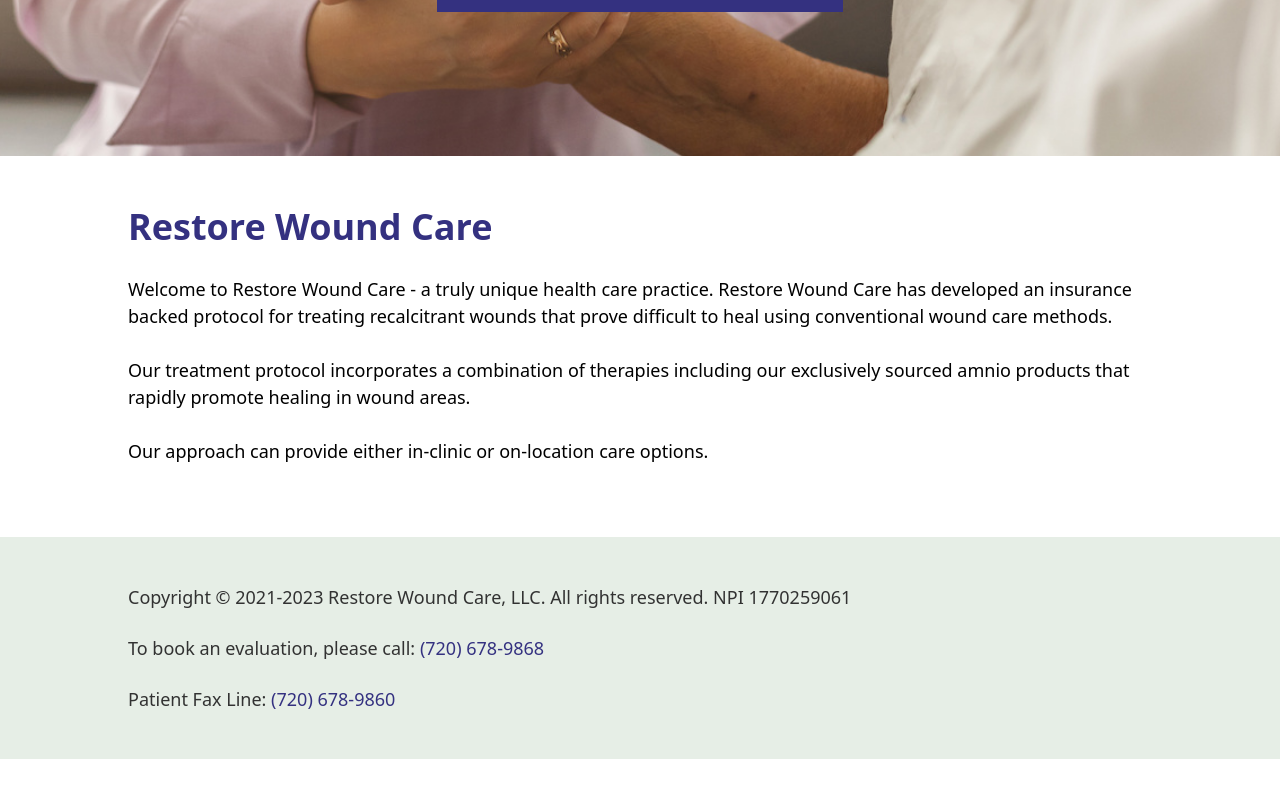
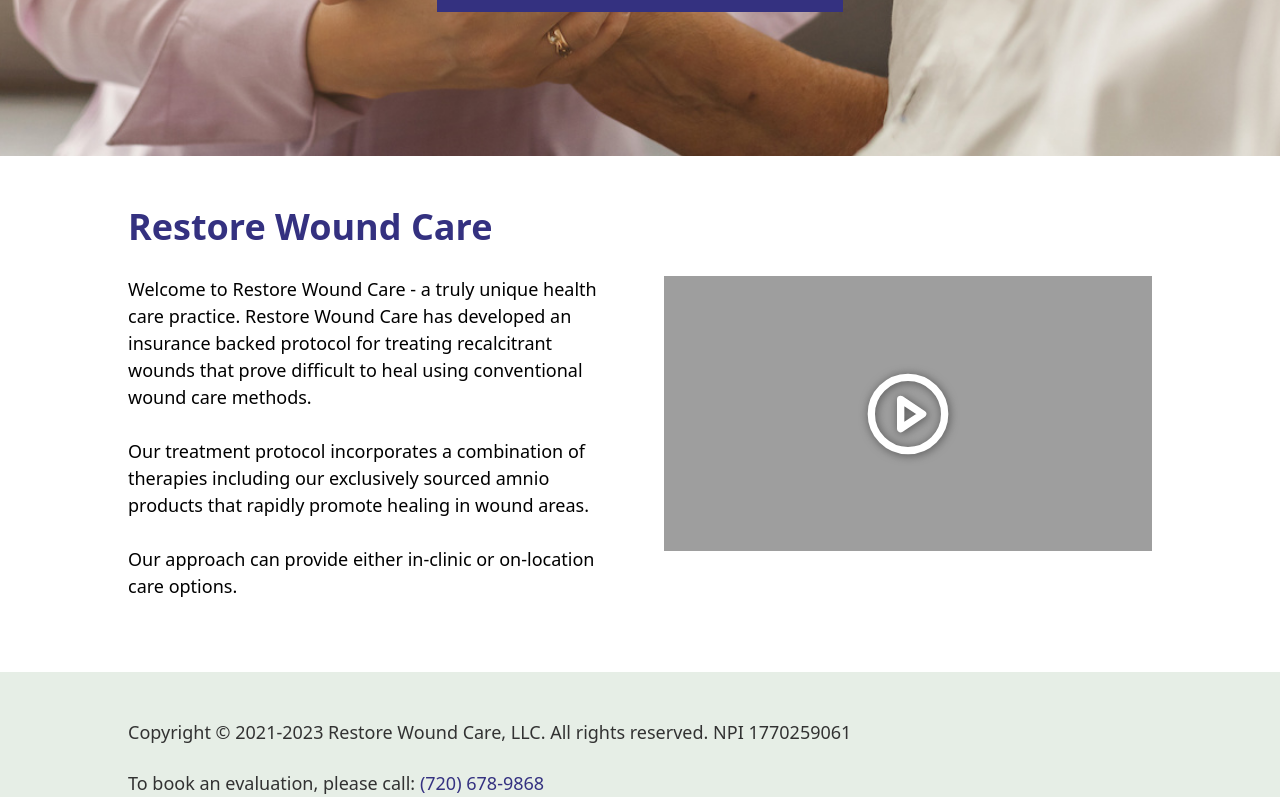
Before and after one commit to bmehder/restore-wound-care, a SvelteKit app: page / in a window 1280 px wide. Shown: the part 513-1310 px from the top of the page. Before the commit the page ends 1272 px from the top, so only its background shows below. Built offline with nearby package versions, Linux system fonts and the light colour scheme.

Commit message:
added flex class

```diff
--- /dev/null
+++ b/src/lib/Sveltetube.svelte
@@ -0,0 +1,81 @@
+<script>
+export let id = 'XSK1Bt9O0Pw';
+export let title = 'Youtube Video';
+export let color = 'white';
+export let poster = '';
+export let radius = '0px';
+export let shadow = 'none';
+const bodyReset = '<style>body { margin: 0 }</style>';
+const src = poster
+    ? poster
+    : `https://img.youtube.com/vi/${id}/hqdefault.jpg`;
+</script>
+
+<div class="sveltube">
+  <div style="border-radius: {radius}; box-shadow: {shadow}">
+    <iframe
+      loading="lazy"
+      {title}
+      frameborder="0"
+      allow="accelerometer; autoplay; clipboard-write; encrypted-media; gyroscope; picture-in-picture"
+      allowfullscreen
+      scrolling="no"
+      srcdoc="
+      {bodyReset}
+        <a href='https://www.youtube.com/embed/{id}?autoplay=1'>
+          <img
+            style='
+              display: block;
+              position: absolute;
+              width: 100%;
+              top: 0;
+              bottom: 0;
+              margin: auto;'
+            src='{src}'
+            alt='{title}'>
+          <svg
+            style='
+              position: absolute;
+              width: 100%;
+              top: 0;
+              bottom: 0;
+              margin: auto;
+              filter: drop-shadow(1px 1px 5px hsl(206.5, 0%, 32%));
+              transition: all 250ms ease-in-out;'
+            xmlns='http://www.w3.org/2000/svg'
+            width='32%'
+            height='32%'
+            viewBox='0 0 24 24'
+            fill='none'
+            stroke='{color}'
+            stroke-width='2'
+            stroke-linecap='round'
+            stroke-linejoin='round'
+          >
+            <circle cx='12' cy='12' r='10'></circle>
+            <polygon points='10 8 16 12 10 16 10 8'></polygon>
+          </svg>
+        </a>
+      "
+    />
+  </div>
+</div>
+
+<style>
+  .sveltube {
+    width: 100%;
+  }
+  .sveltube div {
+    position: relative;
+    padding-bottom: 56.25%;
+    height: 0;
+    overflow: hidden;
+  }
+  .sveltube iframe {
+    position: absolute;
+    width: 100%;
+    height: 100%;
+    inset: 0;
+    border: 0;
+  }
+</style>
--- a/src/lib/styles/app.css
+++ b/src/lib/styles/app.css
@@ -63,6 +63,21 @@ button {
   }
 }
 
+.flex {
+  display: flex;
+  flex-direction: column;
+  gap: var(--size);
+}
+.flex > * {
+  flex: 1;
+}
+@media (min-width: 48em) {
+  .flex {
+    flex-direction: row;
+    gap: var(--double-size);
+  }
+}
+
 .flow > * + * {
   margin-block-start: var(--flow);
 }
--- a/src/routes/+page.svelte
+++ b/src/routes/+page.svelte
@@ -1,17 +1,42 @@
-<section class="flow">
+<script>
+  import Sveltetube from '$lib/Sveltetube.svelte'
+</script>
+
+<section class="flow intro">
   <h1>Restore Wound Care</h1>
 
+  <div class="flex">
+    <div class="text flow">
       <p>
         Welcome to Restore Wound Care - a truly unique health care practice. Restore Wound
         Care has developed an insurance backed protocol for treating recalcitrant wounds that
         prove difficult to heal using conventional wound care methods.
       </p>
-
       <p>
         Our treatment protocol incorporates a combination of therapies including our
         exclusively sourced amnio products that rapidly promote healing in wound areas.
       </p>
+      <p>Our approach can provide either in-clinic or on-location care options.</p>
+    </div>
+    <div class="video">
+      <Sveltetube id="cppKXqC-260" />
+    </div>
+  </div>
+</section>
 
-  <p>Our approach can provide either in-clinic or on-location care options.</p>
-
-</section>
+<style>
+  .flex {
+    display: flex;
+    flex-direction: column;
+    gap: var(--size);
+  }
+  .flex > * {
+    flex: 1;
+  }
+  @media (min-width: 48em) {
+    .flex {
+      flex-direction: row;
+      gap: var(--double-size);
+    }
+  }
+</style>
```
Lines whose indentation alone changed are shown as unchanged.
